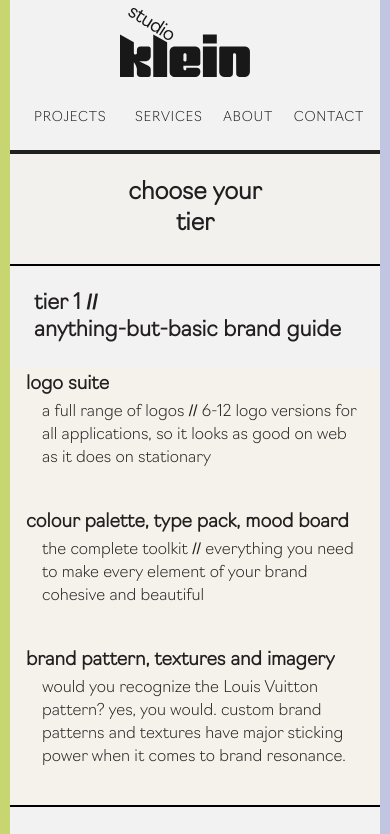
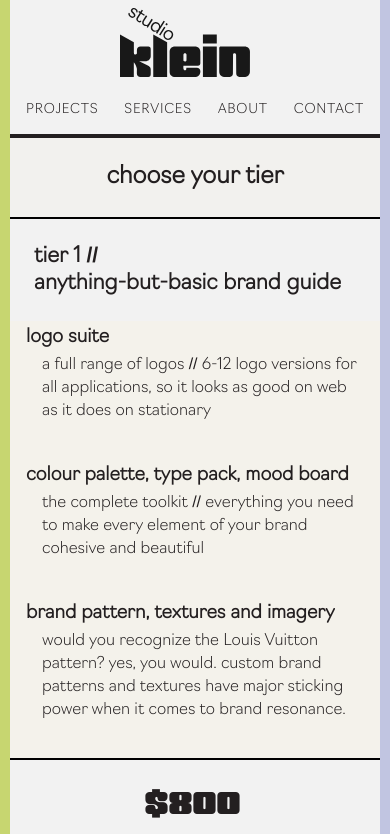
Before and after one commit to JoshTag/studio-klein, a Next.js app: page /services in a window 390 px wide. Shown: the top 834 px of the page. Built offline with nearby package versions, Linux system fonts and the light colour scheme.

Commit message:
changes on homepage mobile

```diff
--- a/components/service.js
+++ b/components/service.js
@@ -3,11 +3,7 @@ import styled, { keyframes } from "styled-components";
 import Link from "next/link";
 import { serviceScrollAnimation } from "./../utils/gsap";
 import { useRouter } from "next/router";
-import Layout from "components/layout.js"
-import LottieData from "components/lottie";
-import social from "./../public/images/social.json";
-import seo from "./../public/images/seo.json";
-import branding from "./../public/images/branding.json";
+
 
 const ServiceContainer = styled.section`
   position: relative; // remove
@@ -398,12 +394,10 @@ const Service = () => {
             <p className='main__testimonials-text'>I've worked with designers from Apple, but SK's work is better</p>
             <p className='xlarge__judaguz-short'>"</p> */}
             </div>
-              {/* <video className='main__project-video border-radius' loop muted webkit-playsinline playsinline autoplay="autoplay" id="bgvid">
+              <video className='main__project-video border-radius' loop muted webkit-playsinline playsInline autoplay="autoplay" id="bgvid">
                 <source src="/images/projects/soap/comp-soap2.mp4" type="video/mp4"/>
-              </video> */}
-                <div className='main__background-video border-radius'>
-                  hi
-              </div>
+              </video>
+
               <p className='main__testimonials-text-bold'>
              - Filip I.
               </p>
--- a/styles/global-style.js
+++ b/styles/global-style.js
@@ -380,6 +380,11 @@ const GlobalStyle = createGlobalStyle`
     font-size: 44pt;
     line-height:74px;
   }
+  @media screen and (max-width:425px){
+    .main__h1{
+      line-height:65px;
+    }
+  }
   .main__h2{
     margin-bottom:2rem;
   }
@@ -520,21 +525,10 @@ const GlobalStyle = createGlobalStyle`
     display:flex;
 
     &:hover {
-      color: #fff;
-      /* background-color:black;
-      border-radius:10px; */
-    }
-
-    &:before {
-        position: absolute;
-        content: "";
-        top: 0;
-        width: 0;
-        height: 100%;
-        border-radius: 3px;
-        z-index: -1;
-        transition: 0.3s;
-      }
+      text-decoration:underline;
+      transition:0.3s;
+    }
+
   }
   @media screen and (max-width:425px){
     .header-links-home{
@@ -565,40 +559,12 @@ const GlobalStyle = createGlobalStyle`
     display: flex;
     justify-content: center;
     align-items: center;
-    padding: 1rem;
+    padding: 0.5rem 0.5rem 0.5rem 0.5rem;
 
     &:hover {
-      color: #fff;
-    }
-
-    &:active {
-      color: #fff;
-      /* background-color: #231F20;
-      border-radius: 8px; */
-    }
-
-    &:before {
-        position: absolute;
-        content: "";
-        top: 0;
-        width: 0;
-        height: 100%;
-        background-color: #231F20;
-        border-radius: 3px;
-        z-index: -1;
-        transition: 0.3s;
-      }
-      &:after {
-        position: absolute;
-        content: "";
-        top: 0;
-        width: 0;
-        height: 100%;
-        background-color: #231F20;
-        border-radius: 3px;
-        z-index: -1;
-        transition: 0.3s;
-      }
+      text-decoration:underline;
+      transition:0.3s;
+    }
   }
 
 
@@ -608,23 +574,6 @@ const GlobalStyle = createGlobalStyle`
       margin:0;
     }
   }
-
-/* .projects:active {
-color:blue
-}
-
-.services:active {
-color:blue
-}
-
-.testimonials:active {
-color:blue
-}
-
-.contact:active {
-color:blue
-} */
-
 
   .header-ctn{
     border-bottom: 2px solid #231F20;
@@ -718,58 +667,6 @@ color:blue
   .header-ctn-top-inner{
     display:flex;
     justify-content:end;
-
-    & > a:nth-of-type(1) {
-      /* padding: 0.2rem 0 0.5rem 0rem; */
-      /* width: -webkit-fill-available; */
-
-      &:before {
-        left: 0;
-      }
-      &:hover:before {
-        width: 100%;
-      }
-    }
-    & > a:nth-of-type(2) {
-      padding: 0.5rem 0.5rem 0.5rem 0.5rem;
-
-      &:before {
-        right: 0;
-      }
-      &:hover:before {
-        width: 100%;
-      }
-    }
-    & > a:nth-of-type(3) {
-      padding: 0.5rem 0.5rem 0.5rem 0.5rem;
-
-      &:before {
-        right: 0;
-      }
-      &:hover:before {
-        width: 100%;
-      }
-    }
-    & > a:nth-of-type(4) {
-      padding: 0.5rem 0.5rem 0.5rem 0.5rem;
-
-      &:before {
-        right: 0;
-      }
-      &:hover:before {
-        width: 100%;
-      }
-    }
-    & > a:nth-of-type(5) {
-      padding: 0.5rem 0.5rem 0.5rem 0.5rem;
-
-      &:before {
-        right: 0;
-      }
-      &:hover:before {
-        width: 100%;
-      }
-    }
   }
 
   @media screen and (max-width:1024px){
@@ -894,6 +791,14 @@ color:blue
     height:57px;
   }
 
+  @media screen and (max-width:425px){
+    .main__project-video-ctn-inner{
+    height: 100px;
+    justify-content: center;
+    align-items: center;
+    }
+  }
+
   .main__project-video{
     width: 100%;
     animation: animation2 8s ease-in-out 0s infinite alternate-reverse none;
@@ -1486,7 +1391,7 @@ color:blue
 
   @media screen and (max-width:425px){
     .main__info-strip-text{
-      width: 50%;
+      width: 100%;
     }
   }
 
```
Also changed, not shown: pages/index.js (+0 -47 lines).
